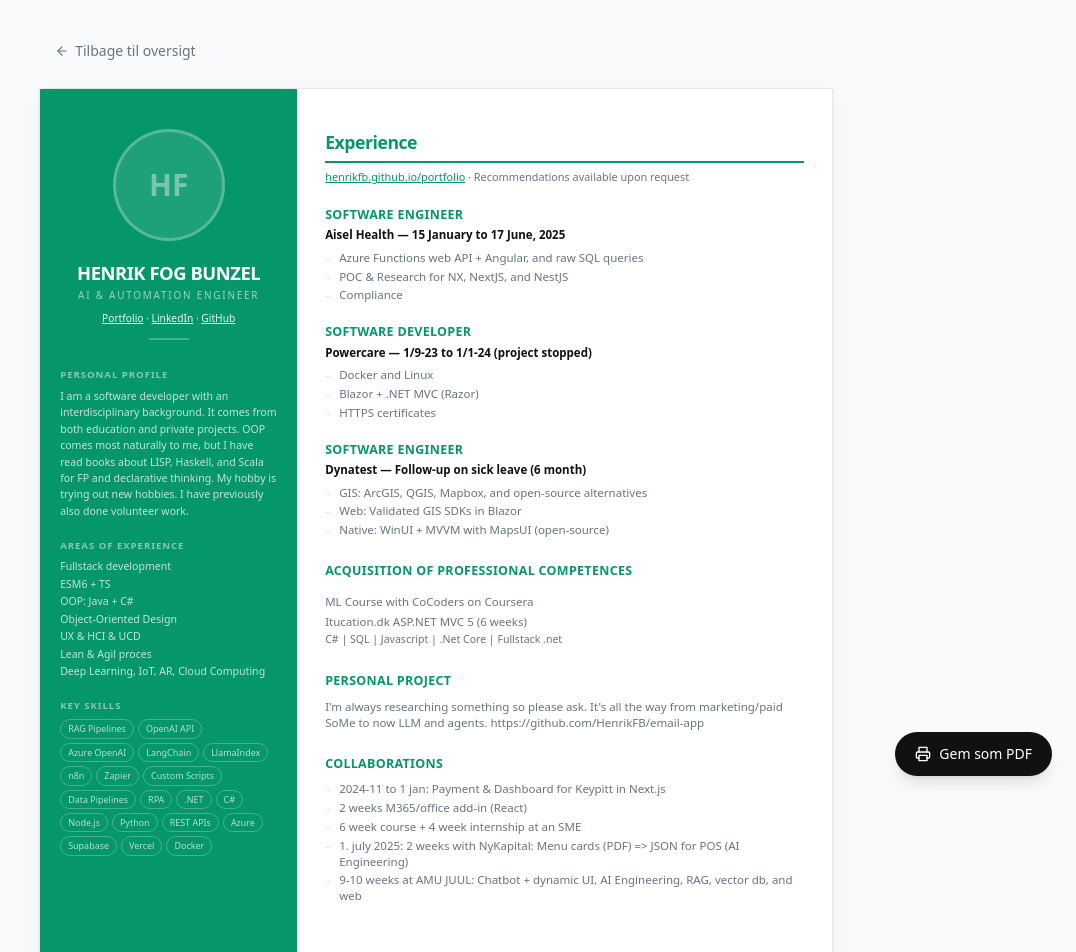
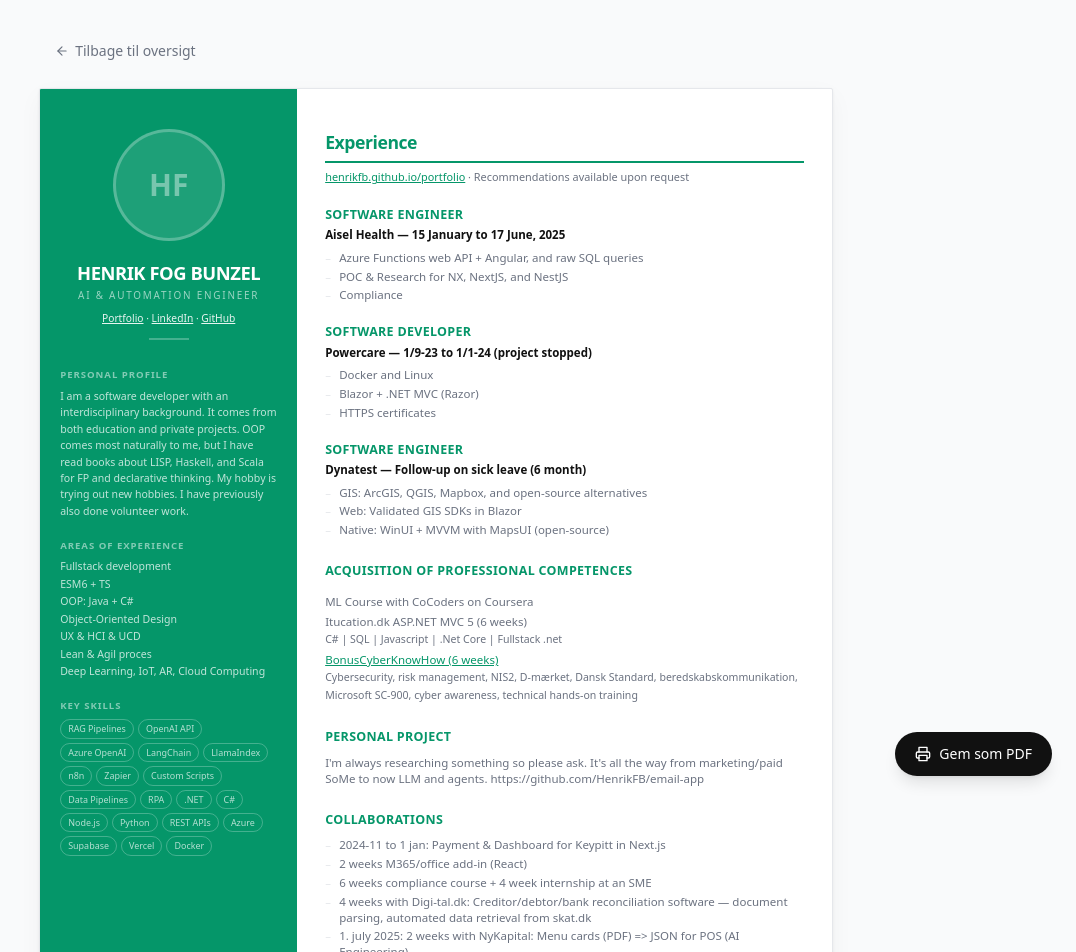
Before and after one commit to HenrikFB/portfolio, a Next.js app in the folder job-app/: page /cv/auxo-ai-automation in a window 1280 px wide. Shown: the top 952 px of the page, without its empty margins (204-1280 px from the left). Built offline with nearby package versions, Linux system fonts and the light colour scheme.

Commit message:
Add new internship experience to CVPage1 and update profile data with detailed project descriptions

```diff
--- a/job-app/src/components/cv/CVPage1.tsx
+++ b/job-app/src/components/cv/CVPage1.tsx
@@ -143,6 +143,13 @@
             <br />
             <span className="text-[0.66rem]">C# | SQL | Javascript | .Net Core | Fullstack .net</span>
           </li>
+          <li>
+            <a href="https://bonuscyberknowhow.dk/" target="_blank" rel="noopener" className="font-medium underline" style={{ color: "var(--accent)" }}>
+              BonusCyberKnowHow (6 weeks)
+            </a>
+            <br />
+            <span className="text-[0.66rem]">Cybersecurity, risk management, NIS2, D-mærket, Dansk Standard, beredskabskommunikation, Microsoft SC-900, cyber awareness, technical hands-on training</span>
+          </li>
         </ul>
 
         {/* Personal Project */}
--- a/job-app/src/data/profile.ts
+++ b/job-app/src/data/profile.ts
@@ -56,7 +56,8 @@
   collaborations: [
     "2024-11 to 1 jan: Payment & Dashboard for Keypitt in Next.js",
     "2 weeks M365/office add-in (React)",
-    "6 week course + 4 week internship at an SME",
+    "6 weeks compliance course + 4 week internship at an SME",
+    "4 weeks with Digi-tal.dk: Creditor/debtor/bank reconciliation software — document parsing, automated data retrieval from skat.dk",
     "1. july 2025: 2 weeks with NyKapital: Menu cards (PDF) => JSON for POS (AI Engineering)",
     "9-10 weeks at AMU JUUL: Chatbot + dynamic UI, AI Engineering, RAG, vector db, and web",
   ],
```
